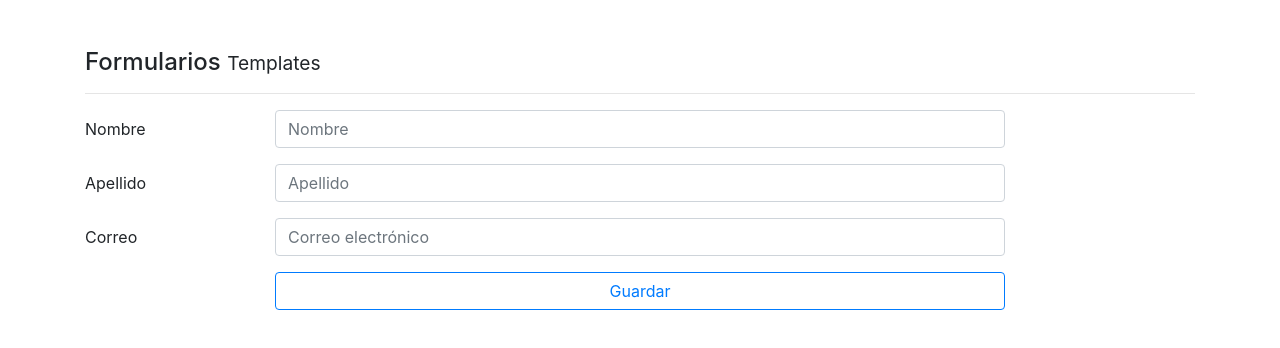
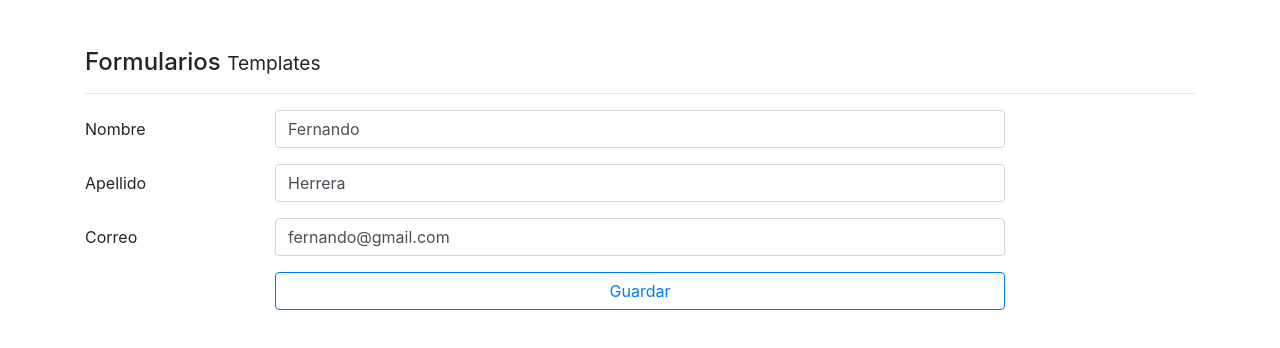
Before and after one commit to RicardoBr25/formularios, an Angular app in the folder formularios/: page /template in a window 1280 px wide. Shown: the top 348 px of the page. Built offline with nearby package versions, Linux system fonts and the light colour scheme.

Commit message:
Video 9 y 10 Tarea y Solucion

```diff
--- a/formularios/src/app/pages/template/template.component.html
+++ b/formularios/src/app/pages/template/template.component.html
@@ -11,9 +11,9 @@
         <input class="form-control"
                type="text"
                name="nombre"
+               placeholder="Nombre"
                [class.is-invalid]="nombre.invalid && nombre.touched"
                [ngModel]="usuario.nombre"
-               placeholder="Nombre"
                required
                minlength="5"
                #nombre="ngModel">
@@ -26,7 +26,15 @@
 
         <input class="form-control"
                type="text"
-               placeholder="Apellido">
+               name="apellido"
+               placeholder="Apellido"
+               [class.is-invalid]="apellido.invalid && apellido.touched"
+               [ngModel]="usuario.apellido"
+               ngModel
+               required
+               minlength="5"
+               #apellido="ngModel"
+               required>
       </div>
     </div>
 
@@ -38,9 +46,9 @@
 
       <input class="form-control"
              type="email"
+             name="correo"
              [class.is-invalid]="correo.invalid && correo.touched"
-             ngModel
-             name="correo"
+             [ngModel]="usuario.correo"
              placeholder="Correo electrónico"
              pattern="[a-z0-9._%+-]+@[a-z0-9.-]+\.[a-z]{2,3}$"
              #correo="ngModel">
--- a/formularios/src/app/pages/template/template.component.ts
+++ b/formularios/src/app/pages/template/template.component.ts
@@ -9,7 +9,10 @@
 export class TemplateComponent implements OnInit {
 
   usuario={
-    nombre: ''
+    nombre: 'Fernando',
+    apellido:'Herrera',
+    correo:'fernando@gmail.com'
+
   }
 
   constructor( ) {}
```
